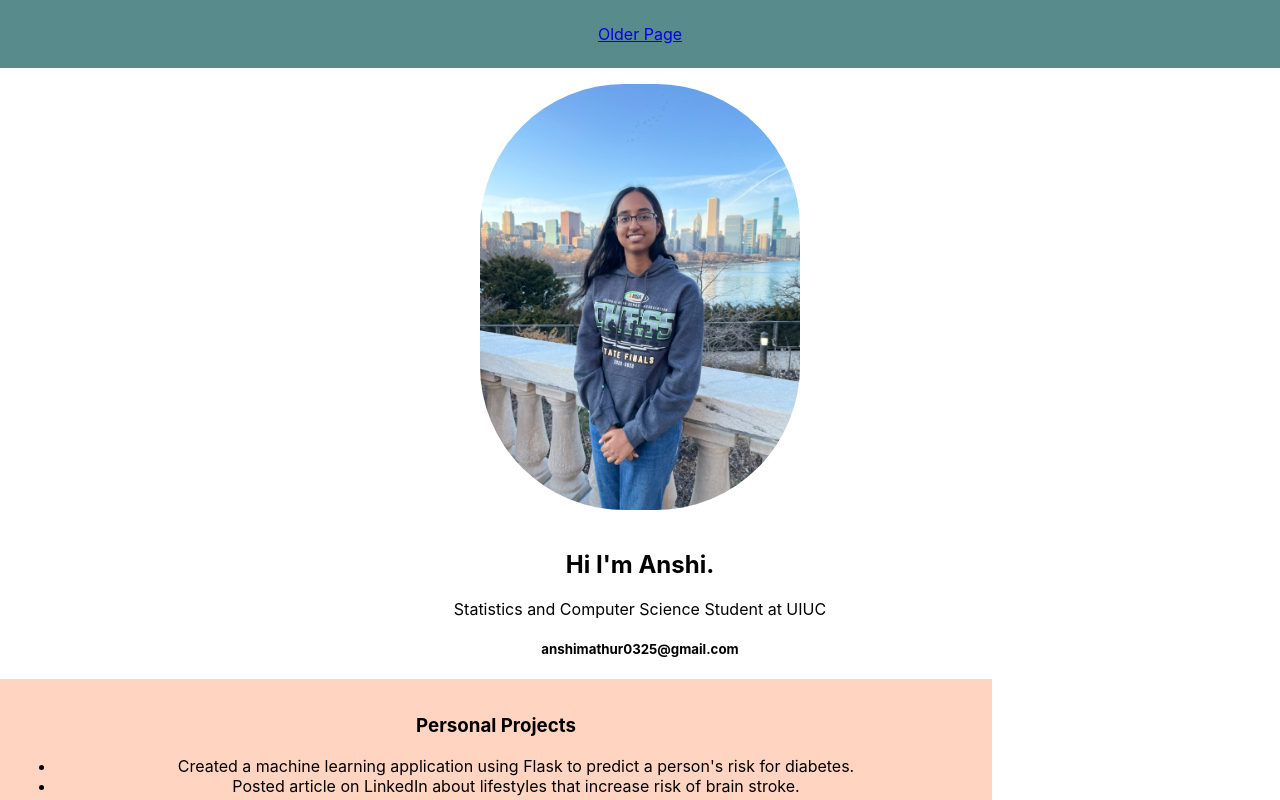
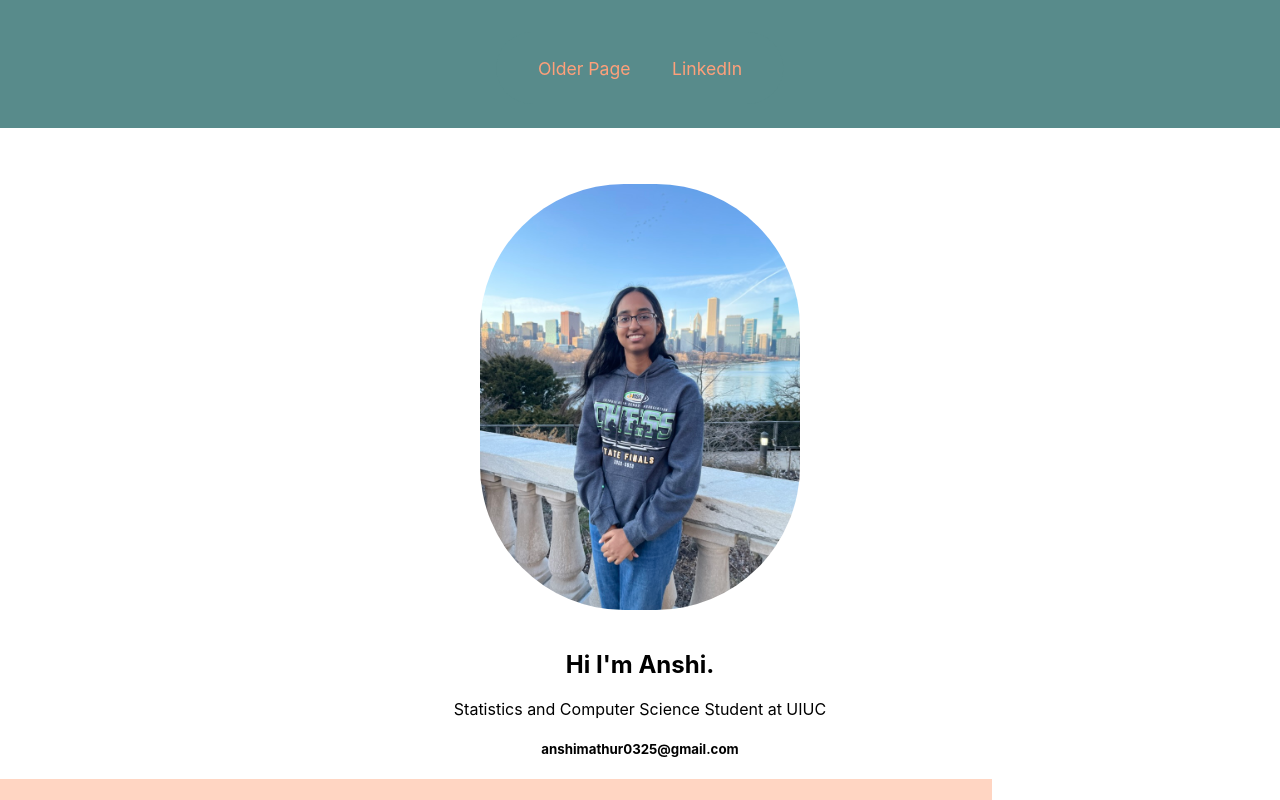
Before and after one commit to anshimathur0325/react-practice, a React (Create React App) app: page / in a window 1280 px wide. Shown: the top 800 px of the page. Built offline with nearby package versions, Linux system fonts and the light colour scheme.

Commit message:
Update navbar

```diff
--- a/src/App.css
+++ b/src/App.css
@@ -43,6 +43,7 @@ body{
   background-color: #588b8b ;
   color:white;
   padding: 1.5em;
+  height: 5em;
 }
 .proj{
   background-color: #ffd5c2;
@@ -70,3 +71,31 @@ img{
   height:25%;
   border-radius: 10em;
 }
+a{
+  color:white;
+  text-decoration: none;
+}
+nav{
+  background-color: #588b8b ;
+  padding:1em;
+  border-style:black;
+  display: block;
+  padding: 0.7rem 1.7rem;
+  width: max-content;
+  z-index: 2;
+  position: fixed;
+  left: 50%;
+  transform: translateX(-50%);
+  top: 2rem;
+  display: flex;
+  gap: 0.8rem;
+  border-radius: 3rem;
+}
+nav a {
+  background: transparent;
+  padding: 0.9rem;
+  border-radius: 50%;
+  display: flex;
+  font-size: 1.1rem;
+  color:lightsalmon
+}
--- a/src/App.js
+++ b/src/App.js
@@ -23,6 +23,10 @@ function App() {
   );*/
   <main className="text-gray-499 bg-gray-900 body-font">
     <Navbar />
+    <br/>
+    <br/>
+
+
     <About />
     <Contact />
     <Projects />
--- a/src/components/Navbar.js
+++ b/src/components/Navbar.js
@@ -4,7 +4,10 @@ export default function Navbar(){
         <section id="navbar">
 
             <body class='nav'>
-                <a href="https://anshimathur.netlify.app/">Older Page</a>
+                    <nav>
+                        <a href="https://anshimathur.netlify.app/">Older Page</a>
+                        <a href="https://www.linkedin.com/in/anshi-mathur-770688236/">LinkedIn</a>
+                    </nav>
             </body>
 
         </section>
```
Also changed, not shown: 8 other files (tests, documents, lock files or other folders).
